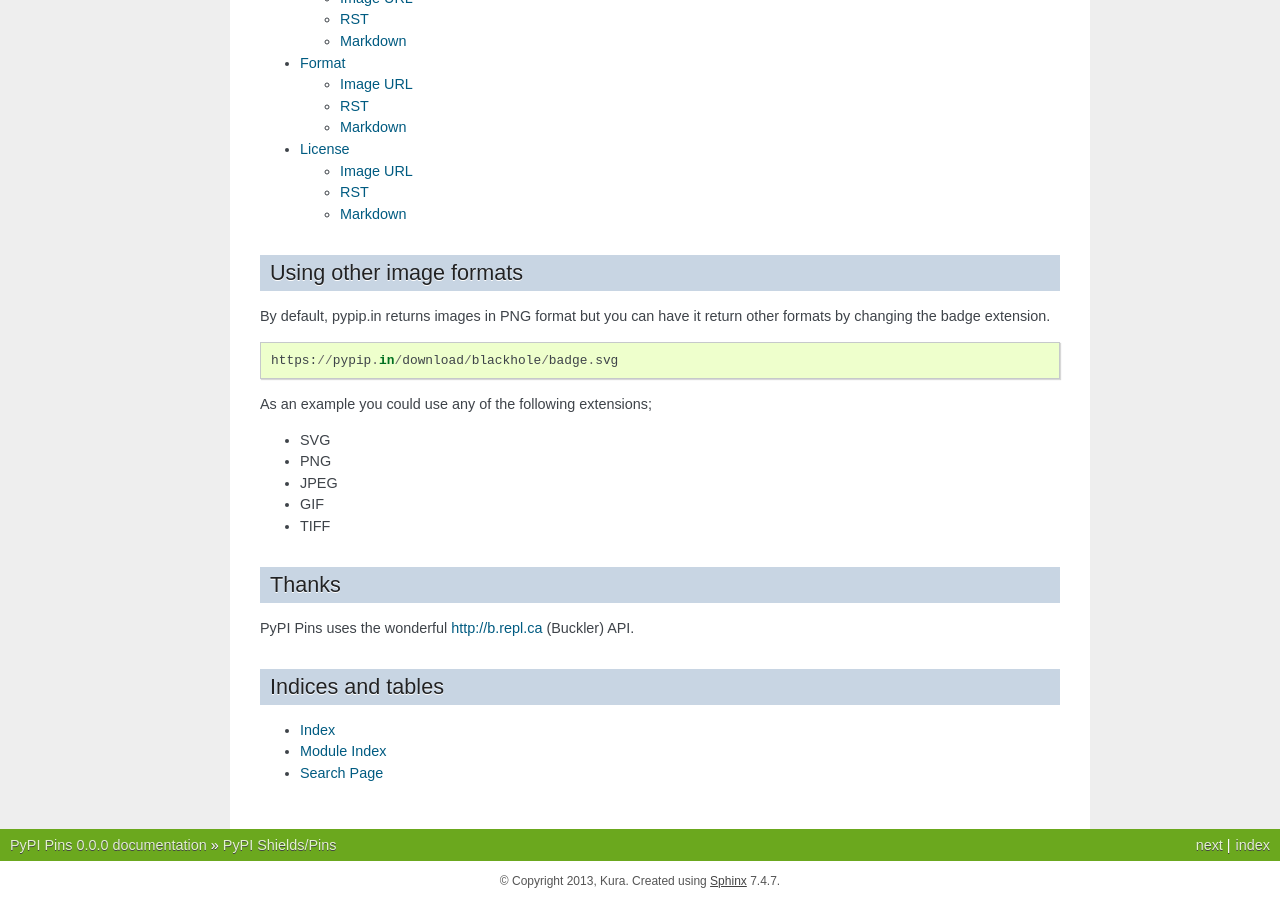
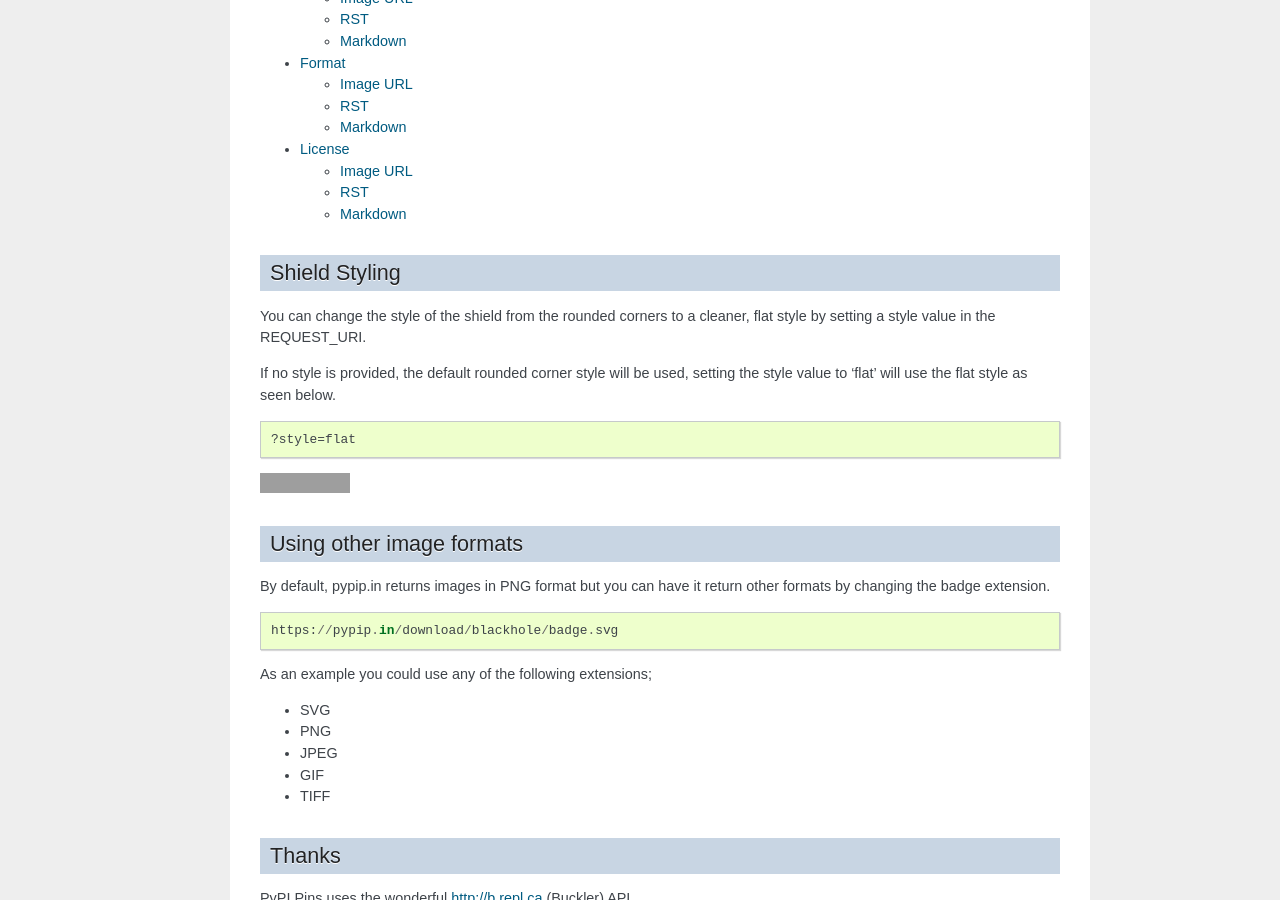
Before and after one commit to badges/pypipins, a Sphinx documentation site: the page built from docs/source/index.rst, in a window 1280 px wide and 900 px high, scrolled down 920 px. Built offline with Sphinx 7.4.7, drawn with Linux system fonts in a browser that asks for light colours; grey boxes are pictures that could not be loaded.

Commit message:
Added flat styling option

```diff
--- a/docs/source/index.rst
+++ b/docs/source/index.rst
@@ -54,6 +54,21 @@ Shields & Usage
     format
     license
 
+Shield Styling
+==============
+
+You can change the style of the shield from the rounded corners to a cleaner,
+flat style by setting a style value in the REQUEST_URI.
+
+If no style is provided, the default rounded corner style will be used, setting
+the style value to 'flat' will use the flat style as seen below.
+
+.. code::
+
+    ?style=flat
+
+.. image:: https://pypip.in/py_versions/blackhole/badge.png?style=flat
+
 Using other image formats
 =========================
 
```
Also changed, not shown: 1 other file.
